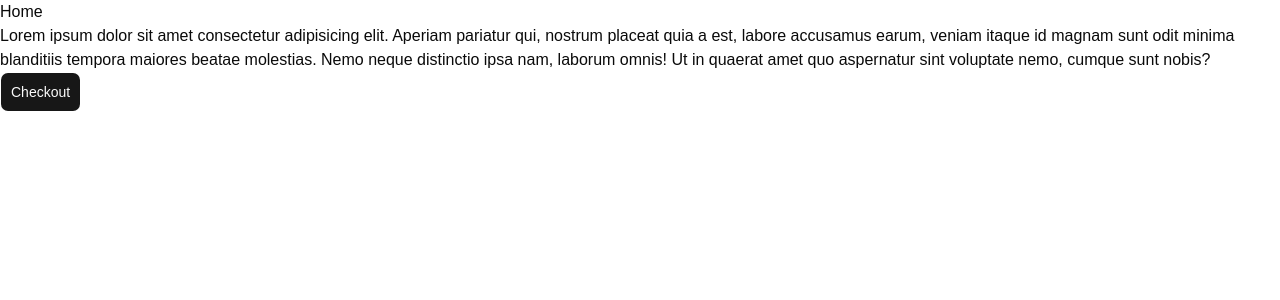
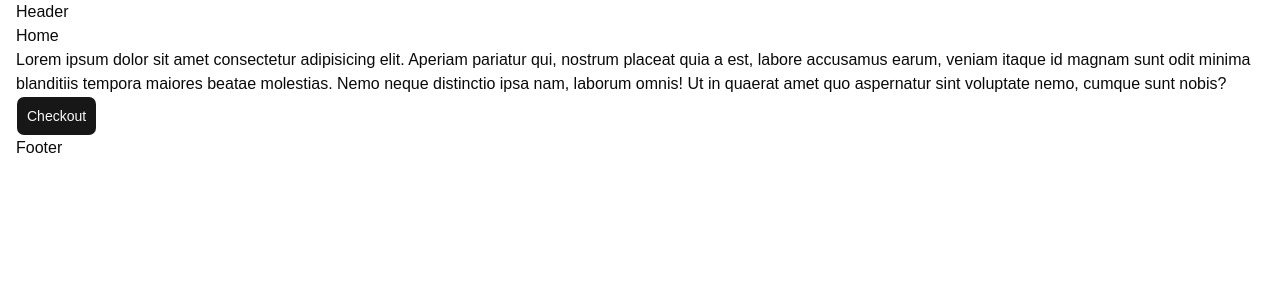
Before and after one commit to gitbugd20p/ByteBazar, a Next.js app: page / in a window 1280 px wide. Shown: the top 300 px of the page. Built offline with nearby package versions, Linux system fonts and the light colour scheme.

Commit message:
feat: started building home page

```diff
--- a/app/layout.tsx
+++ b/app/layout.tsx
@@ -2,6 +2,8 @@ import type { Metadata } from "next";
 import { Geist, Geist_Mono, Inter } from "next/font/google";
 import "./globals.css";
 import { cn } from "@/lib/utils";
+import Header from "@/components/Header";
+import Footer from "@/components/Footer";
 
 const inter = Inter({ subsets: ["latin"], variable: "--font-sans" });
 
@@ -27,7 +29,11 @@ export default function RootLayout({
 }>) {
     return (
         <html lang="en" className={cn("font-sans", inter.variable)}>
-            <body className="font-poppins antialiased">{children}</body>
+            <body className="font-poppins antialiased">
+                <Header />
+                {children}
+                <Footer />
+            </body>
         </html>
     );
 }
--- a/app/page.tsx
+++ b/app/page.tsx
@@ -1,9 +1,10 @@
+import Container from "@/components/Container";
 import { Button } from "@/components/ui/button";
 import React from "react";
 
 const Home = () => {
     return (
-        <div className="">
+        <Container className="">
             <h2 className="bg-bazar-light-pink">Home</h2>
             <p>
                 Lorem ipsum dolor sit amet consectetur adipisicing elit. Aperiam
@@ -13,8 +14,10 @@ const Home = () => {
                 nam, laborum omnis! Ut in quaerat amet quo aspernatur sint
                 voluptate nemo, cumque sunt nobis?
             </p>
-            <Button variant="default" size="lg">Checkout</Button>
-        </div>
+            <Button variant="default" size="lg">
+                Checkout
+            </Button>
+        </Container>
     );
 };
 
--- /dev/null
+++ b/components/Container.tsx
@@ -0,0 +1,18 @@
+import { cn } from "@/lib/utils";
+import React from "react";
+
+const Container = ({
+    children,
+    className,
+}: {
+    children: React.ReactNode;
+    className?: string;
+}) => {
+    return (
+        <div className={cn("max-w-screen-xl mx-auto px-4", className)}>
+            {children}
+        </div>
+    );
+};
+
+export default Container;
--- /dev/null
+++ b/components/Footer.tsx
@@ -0,0 +1,12 @@
+import React from "react";
+import Container from "./Container";
+
+const Footer = () => {
+    return (
+        <footer>
+            <Container>Footer</Container>
+        </footer>
+    );
+};
+
+export default Footer;
--- /dev/null
+++ b/components/Header.tsx
@@ -0,0 +1,12 @@
+import React from "react";
+import Container from "./Container";
+
+const Header = () => {
+    return (
+        <header>
+            <Container>Header</Container>
+        </header>
+    );
+};
+
+export default Header;
```
